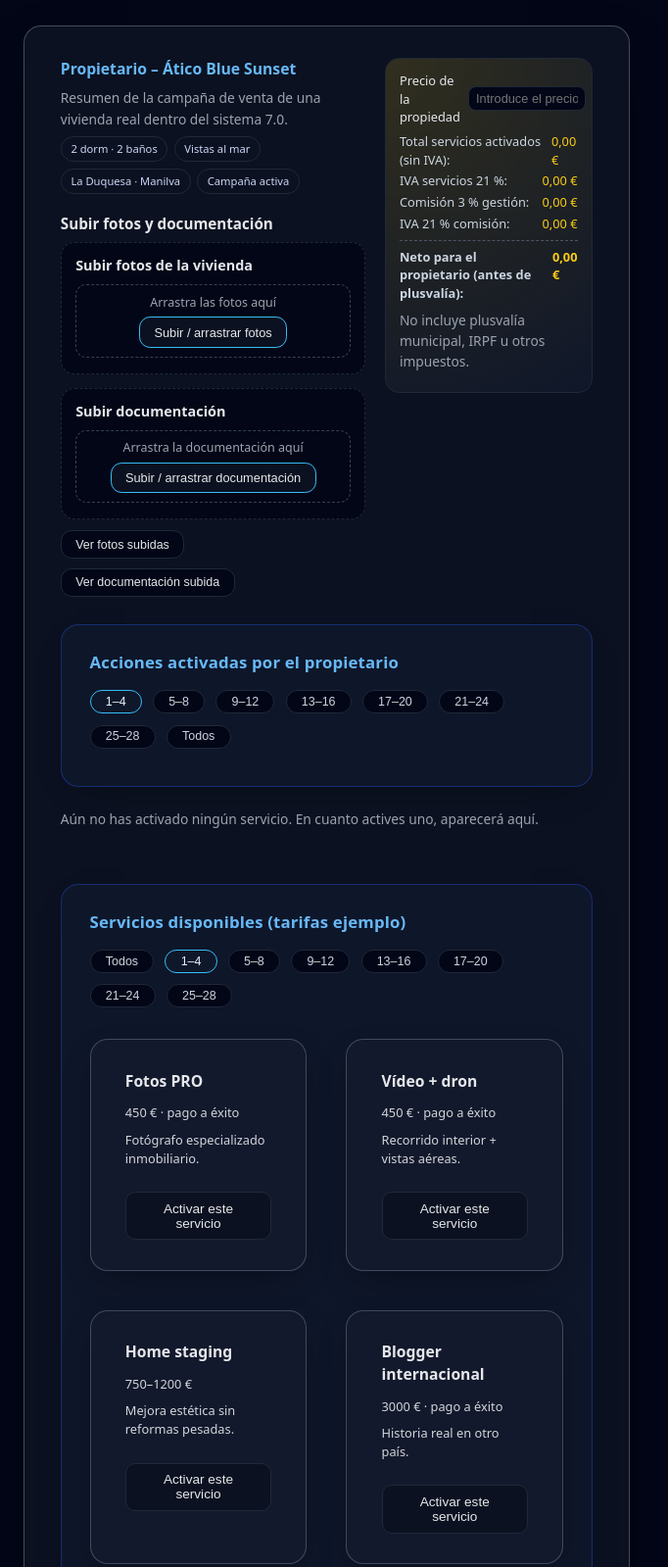
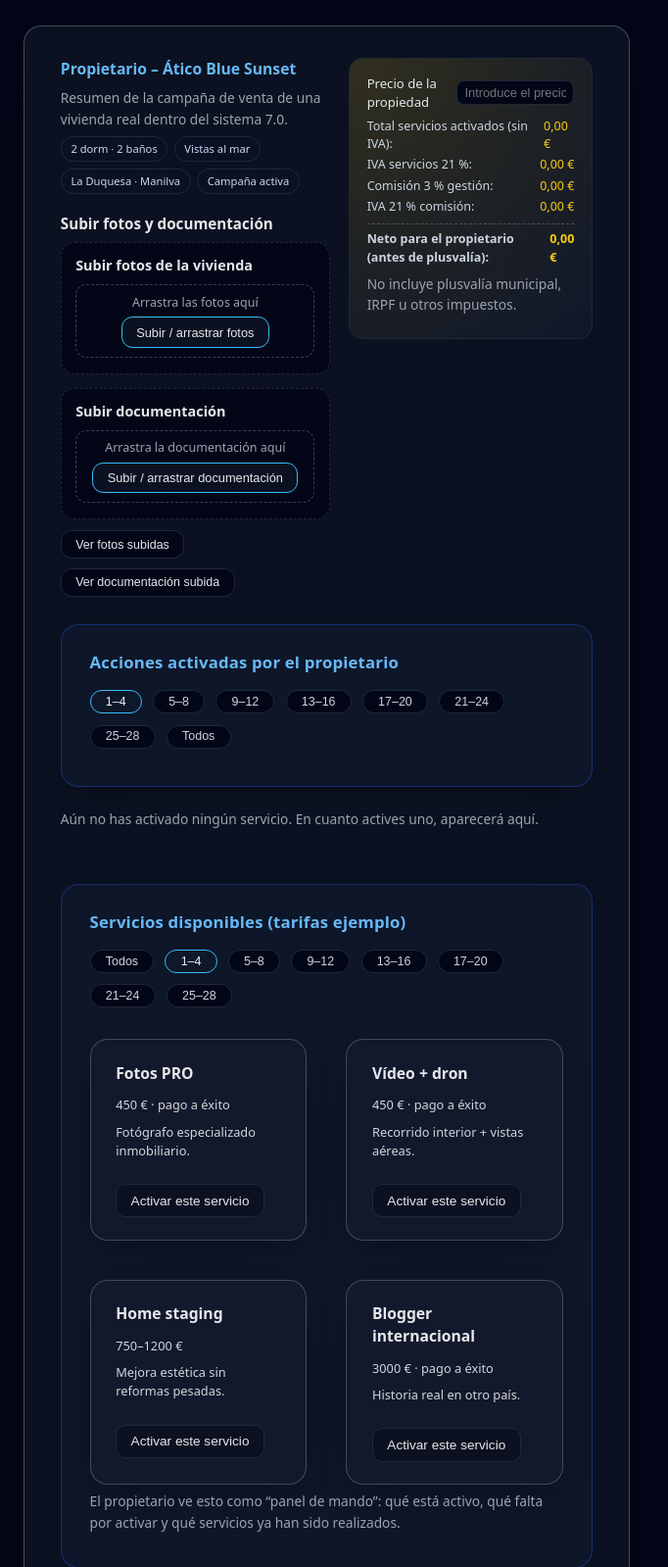
Before and after one commit to ventas-droid/7.0-Realty, a website: page dashboard.html in a window 1280 px wide. Shown: the part 200-1799 px from the top of the page at 98% size, without its empty margins (0-682 px from the left). Drawn offline with Linux system fonts and the light colour scheme.

Commit message:
Update dashboard.html

```diff
--- a/dashboard.html
+++ b/dashboard.html
@@ -1384,7 +1384,54 @@ header {
   font-size: 0.79rem !important;
   border-radius: 999px !important;
 }
-
+/* ============================================
+   FIX 1 · Caja de precio más ancha y ordenada
+   ============================================ */
+
+/* Darle más columna a la caja de precio */
+.prop-top-grid {
+  grid-template-columns: minmax(0, 2.1fr) minmax(0, 1.9fr);
+  align-items: flex-start;
+}
+
+/* Caja de precio con algo menos de padding y texto un poco más pequeño */
+.cost-box {
+  padding: 1rem 1.1rem;
+}
+
+.cost-label {
+  font-size: 0.82rem;
+}
+
+.cost-input {
+  font-size: 0.8rem;
+}
+
+.cost-line {
+  font-size: 0.78rem;
+}
+
+.cost-note {
+  font-size: 0.74rem;
+}
+
+
+
+/* ============================================
+   FIX 2 · Botones "Servicio activado" más finos
+   ============================================ */
+
+/* Reducir tamaño del botón dorado */
+.service-btn-gold {
+  padding: 0.4rem 1rem;
+  font-size: 0.8rem;
+  border-radius: 0.8rem;
+}
+
+/* Las cajas de servicio un poco menos “tochas” */
+.services-grid .service-item {
+  padding: 1.4rem 1.6rem !important;
+}
 </style>
 </head>
 <body>
```
